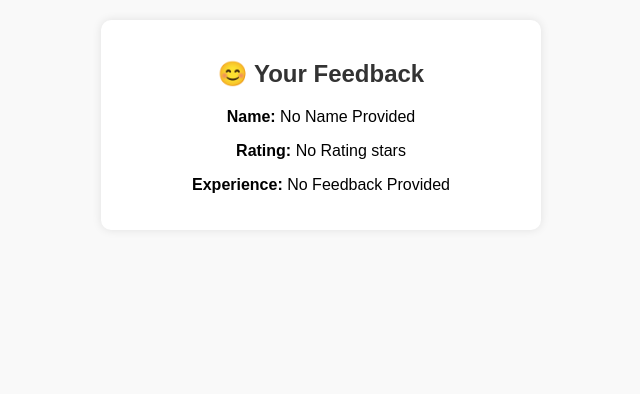
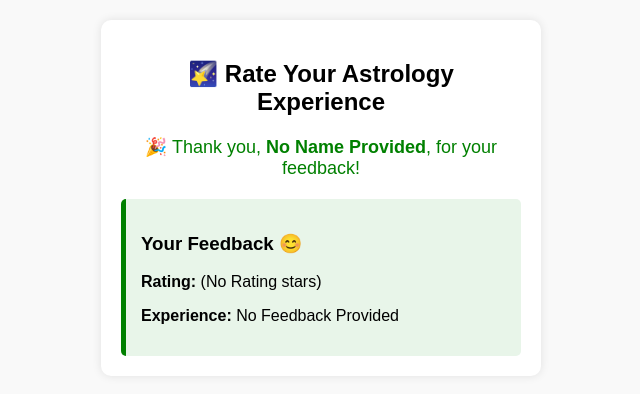
Before and after one commit to priti-astro26/my-astrology-rating, a plain HTML site: page view-feedback.html in a window 1280 px wide. Shown: the whole page, without its empty margins (319-959 px from the left). Drawn offline with Linux system fonts and the light colour scheme.

Commit message:
Update view-feedback.html

```diff
--- a/view-feedback.html
+++ b/view-feedback.html
@@ -11,7 +11,7 @@
          margin: 20px;
          background: #f9f9f9;
          }
-        .container {
+         .rating-container {
          background: white;
          padding: 20px;
          max-width: 400px;
@@ -19,23 +19,53 @@
          border-radius: 10px;
          box-shadow: 0px 0px 10px rgba(0, 0, 0, 0.1);
          }
-        h2 { color: #333; }
+         #thankYouMessage {
+         color: green;
+         font-size: 18px;
+         margin-top: 15px;
+         display: none;
+         }
+         /* Style for feedback summary */
+         #feedbackSummary {
+         display: none;
+         text-align: left;
+         margin-top: 20px;
+         padding: 15px;
+         background: #e8f5e9;
+         border-left: 5px solid green;
+         font-size: 16px;
+         border-radius: 5px;
+         }
       </style>
    </head>
    <body>
-    <div class="container">
-        <h2>😊 Your Feedback</h2>
-        <p><b>Name:</b> <span id="userName"></span></p>
-        <p><b>Rating:</b> <span id="rating"></span> stars</p>
-        <p><b>Experience:</b> <span id="feedback"></span></p>
+      <div class="rating-container">
+         <h2>🌠 Rate Your Astrology Experience</h2>
+         <!-- Thank You Message -->
+         <p id="thankYouMessage"></p>
+         <!-- Feedback Summary -->
+         <div id="feedbackSummary"></div>
       </div>
-
       <script>
          // Extract feedback details from the URL
          const params = new URLSearchParams(window.location.search);
-        document.getElementById("userName").innerText = params.get("name") || "No Name Provided";
-        document.getElementById("rating").innerText = params.get("rating") || "No Rating";
-        document.getElementById("feedback").innerText = params.get("feedback") || "No Feedback Provided";
+         const userName = params.get("name") || "No Name Provided";
+         const selectedRating = params.get("rating") || "No Rating";
+         const feedback = params.get("feedback") || "No Feedback Provided";
+
+         // Show the thank-you message with user's name
+         const thankYouMessage = document.getElementById("thankYouMessage");
+         thankYouMessage.innerHTML = `🎉 Thank you, <b>${userName}</b>, for your feedback!`;
+         thankYouMessage.style.display = "block";
+
+         // Display feedback summary
+         const feedbackSummary = document.getElementById("feedbackSummary");
+         feedbackSummary.innerHTML = `
+             <h3>Your Feedback 😊</h3>
+             <p><b>Rating:</b> ${"★".repeat(selectedRating)} (${selectedRating} stars)</p>
+             <p><b>Experience:</b> ${feedback}</p>
+         `;
+         feedbackSummary.style.display = "block";
       </script>
    </body>
 </html>
```
Lines whose indentation alone changed are shown as unchanged.
